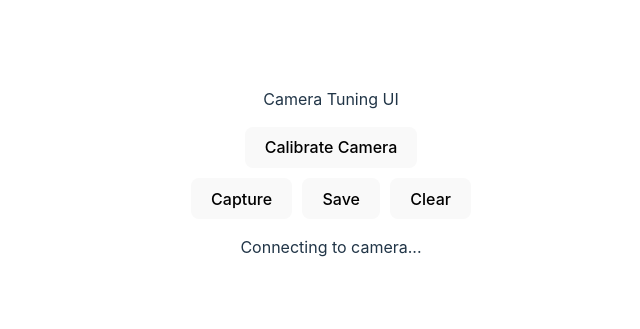
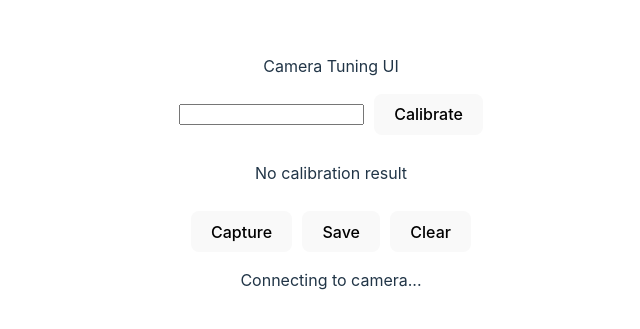
Before and after one commit to UW-RoboSoccer/vision_and_localization, a React (Vite) app in the folder camera_tuning/tuning_ui/: page / in a window 1280 px wide. Shown: the part 227-556 px from the top of the page, without its empty margins (309-949 px from the left). Built offline with nearby package versions, Linux system fonts and the light colour scheme; no server answers.

Commit message:
update app to use calibrate module

```diff
--- a/camera_tuning/tuning_ui/src/App.tsx
+++ b/camera_tuning/tuning_ui/src/App.tsx
@@ -1,39 +1,10 @@
 import "./App.css"
-import CaptureButton from "./components/captureButton"
-import ImageStream from "./components/imageStream"
+import CalibrationModule from "./modules/calibrationModule"
 
 function App() {
     return (
         <>
-            <div>
-                <p>Camera Tuning UI</p>
-                <div
-                    style={{
-                        display: "flex",
-                        flexDirection: "column",
-                        alignItems: "center",
-                        gap: "10px",
-                    }}
-                >
-                    <CaptureButton
-                        url="http://localhost:8085/calibrate/calibrate"
-                        text="Calibrate Camera"
-                    />
-                    <div
-                        style={{
-                            display: "flex",
-                            justifyContent: "center",
-                            alignItems: "center",
-                            gap: "10px",
-                        }}
-                    >
-                        <CaptureButton url="http://localhost:8085/capture/capture" text="Capture" />
-                        <CaptureButton url="http://localhost:8085/capture/save" text="Save" />
-                        <CaptureButton url="http://localhost:8085/capture/clear" text="Clear" />
-                    </div>
-                </div>
-                <ImageStream />
-            </div>
+            <CalibrationModule />
         </>
     )
 }
```
